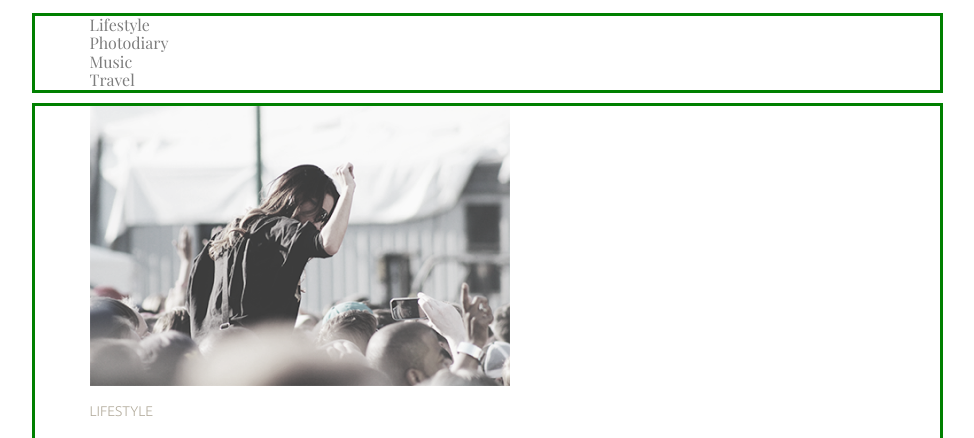
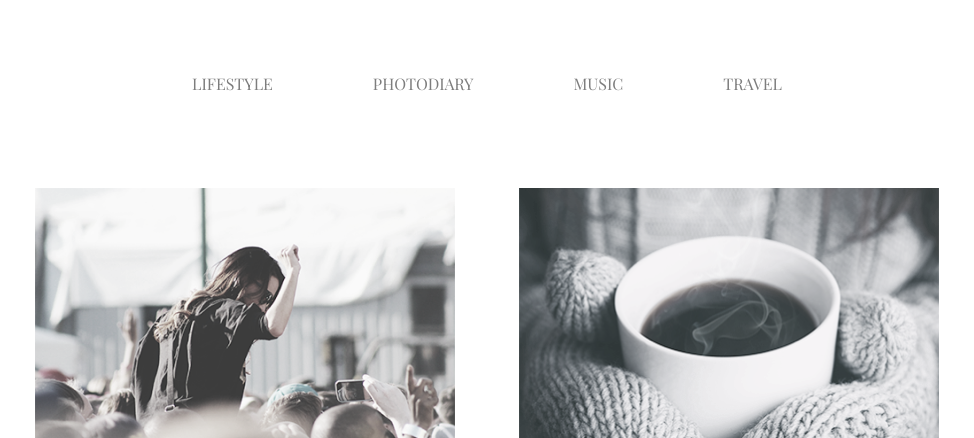
Before and after one commit to ecs-speedwagon/photo-website, a plain HTML site: page index.html in a window 1280 px wide. Shown: the top 438 px of the page, without its empty margins (153-1127 px from the left). Drawn offline with nearby package versions, Linux system fonts and the light colour scheme; a web font is replaced by a local one.

Commit message:
added hw

```diff
--- a/css/style.css
+++ b/css/style.css
@@ -6,9 +6,10 @@
 }
 .container{
     max-width: 905px;
-    padding: 0 15px;
     margin: 0 auto;
-    outline: solid green;
+}
+ul{
+    padding-inline-start:0px;
 }
 a{
     text-decoration: none;
@@ -16,6 +17,8 @@ a{
 }
 .header-a{
     font-family: "Playfair Display";
+    text-transform: uppercase;
+
 }
 li{
     list-style-type: none;
@@ -32,6 +35,7 @@ li{
     font-weight: 300;
     text-align: left;
     line-height: 16px;
+    padding-top: 60px ;
 }
 .decorative-h{
     font-size: 30px;
@@ -51,9 +55,13 @@ li{
 }
 .decorative{
     width: 421px;
-    height: 516px;
-    top: 858px;
-    left: 147px;
+    height: 546px;
+}
+.main-ul{
+    display: flex;
+    flex-wrap: wrap;
+    column-gap: 63px;
+    row-gap: 130px;
 }
 .foot-button{
     font-family: "Playfair Display";
@@ -68,4 +76,14 @@ li{
     height: 60px;
     display: block;
     margin: 0 auto;
+    margin-top: 115px;
+    margin-bottom: 70px;
 }
+.header-ul{
+    display:flex;
+    justify-content: center;
+    gap: 100px;
+    margin-top: 75px;
+    margin-bottom: 95px;
+
+}
--- a/index.html
+++ b/index.html
@@ -21,44 +21,44 @@
 </header>
 <main>
     <div class="container">
-        <ul>
+        <ul class="main-ul">
             <div class="decorative">
-                <li><img src="./img/1 1.png" alt="">
+                <li><img width="420px" height="280px" src="./img/1 1.png" alt="">
                 <p class="decorative-p">Lifestyle</p>
                 <h2 class="decorative-h">More than just a music festival</h2>
                 <p class="main-p"> Lorem ipsum dolor sit amet, consectetur adipisicing elit, sed do eiusmod tempor incididunt ut labore et dolore magna aliqua. Ut enim ad minim veniam, quis nostrud exercitation ullamco laboris nisi ut aliquip ex ea.</p>
                 </li>
             </div>
             <div class="decorative">
-                <li><img src="./img/2 1.png" alt="">
+                <li><img width="420px" height="280px" src="./img/2 1.png" alt="">
                 <p class="decorative-p">Lifestyle</p>
-                <h2 class="decorative-h">Lifestyle tastes better with coffe</h2>
+                <h2 class="decorative-h">Life tastes better with coffe</h2>
                 <p class="main-p"> Lorem ipsum dolor sit amet, consectetur adipisicing elit, sed do eiusmod tempor incididunt ut labore et dolore magna aliqua. Ut enim ad minim veniam, quis nostrud exercitation ullamco laboris nisi ut aliquip ex ea.</p>
                 </li>
             </div>
             <div class="decorative">
-                <li><img src="./img/3 1.png" alt="">
+                <li><img width="420px" height="280px" src="./img/3 1.png" alt="">
                 <p class="decorative-p">Lifestyle</p>
                 <h2 class="decorative-h">American dream</h2>
                 <p class="main-p"> Lorem ipsum dolor sit amet, consectetur adipisicing elit, sed do eiusmod tempor incididunt ut labore et dolore magna aliqua. Ut enim ad minim veniam, quis nostrud exercitation ullamco laboris nisi ut aliquip ex ea.</p>
                 </li>
             </div>
             <div class="decorative">
-                <li><img src="./img/4 1.png" alt="">
+                <li><img width="420px" height="280px" src="./img/4 1.png" alt="">
                 <p class="decorative-p">Lifestyle</p>
                 <h2 class="decorative-h">A day exploring the Alps</h2>
                 <p class="main-p">Lorem ipsum dolor sit amet, consectetur adipisicing elit, sed do eiusmod tempor incididunt ut labore et dolore magna aliqua. Ut enim ad minim veniam, quis nostrud exercitation ullamco laboris nisi ut aliquip ex ea.</p>
                 </li>
             </div>
             <div class="decorative">
-                <li><img src="./img/1 2.png" alt="">
+                <li><img width="420px" height="280px" src="./img/1 2.png" alt="">
                 <p class="decorative-p">Lifestyle</p>
                 <h2 class="decorative-h">Top 10 song for running.</h2>
                 <p class="main-p">Lorem ipsum dolor sit amet, consectetur adipisicing elit, sed do eiusmod tempor incididunt ut labore et dolore magna aliqua. Ut enim ad minim veniam, quis nostrud exercitation ullamco laboris nisi ut aliquip ex ea.</p>
                 </li>
             </div>
             <div class="decorative">
-            <li><img src="./img/2 2.png" alt="">
+            <li><img width="420px" height="280px" src="./img/2 2.png" alt="">
             <p class="decorative-p">Lifestyle</p>
             <h2 class="decorative-h">Cold WINTER days</h2>
             <p class="main-p">Lorem ipsum dolor sit amet, consectetur adipisicing elit, sed do eiusmod tempor incididunt ut labore et dolore magna aliqua. Ut enim ad minim veniam, quis nostrud exercitation ullamco laboris nisi ut aliquip ex ea.</p>
```
